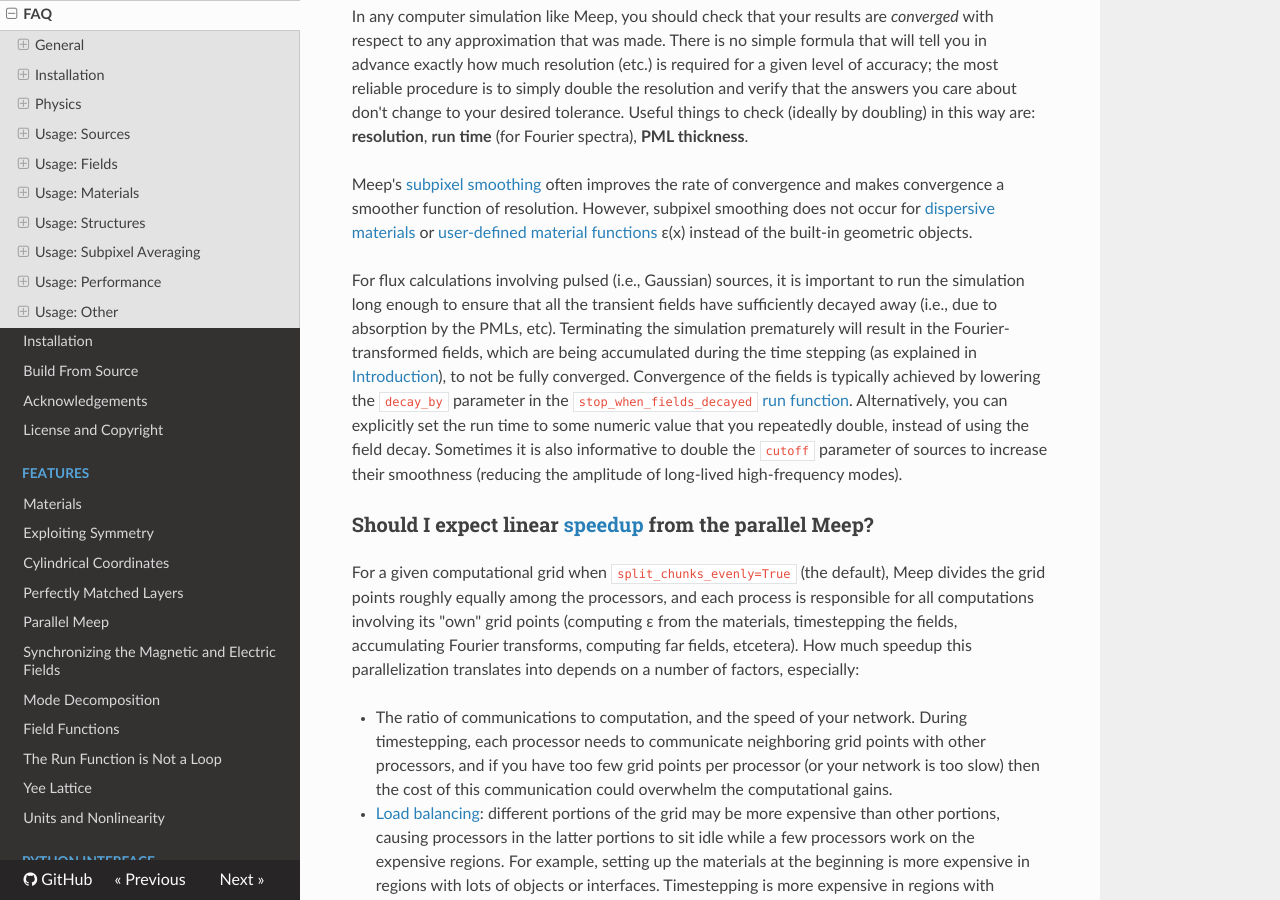
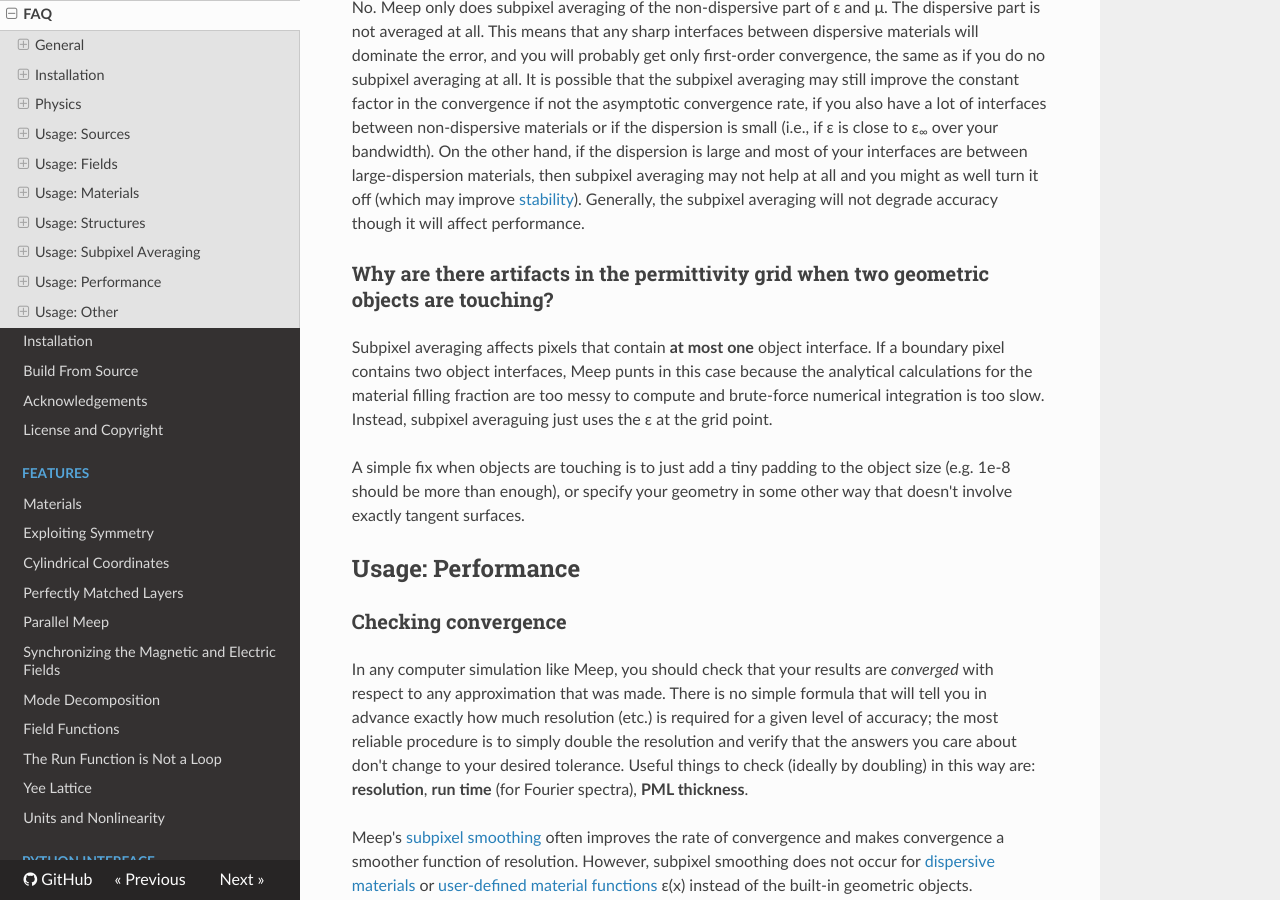
Before and after one commit to NanoComp/meep, an MkDocs documentation site: the page built from doc/docs/FAQ.md, in a window 1280 px wide and 900 px high, scrolled down 17192 px. Built offline with MkDocs 1.6.1, drawn with Linux system fonts in a browser that asks for light colours; nearby versions of some CDN libraries; formulas are drawn with MathJax 3; old or Windows-style settings are respelled for this version of MkDocs; some of the changed text lies outside the part shown.

Commit message:
add 1 FAQ and tweaks to docs

```diff
--- a/doc/docs/FAQ.md
+++ b/doc/docs/FAQ.md
@@ -154,13 +154,15 @@
 
 ### Why doesn't the continuous-wave (CW) source produce an exact single-frequency response?
 
-The [ContinuousSource](Python_User_Interface.md#continuoussource) does not produce an exact single-frequency response due to its [finite turn-on time](https://github.com/NanoComp/meep/blob/master/src/sources.cpp#L104-L122) which is described by a hyperbolic-tangent function. In the asymptotic limit, the resulting fields are the single-frequency response; it's just that if you Fourier transform the response over the *entire* simulation you will see a finite bandwidth due to the turn-on.
+The [ContinuousSource](Python_User_Interface.md#continuoussource) does not produce an exact single-frequency response $\exp(-i\omega t)$ due to its [finite turn-on time](https://github.com/NanoComp/meep/blob/master/src/sources.cpp#L104-L122) which is described by a hyperbolic-tangent function. In the asymptotic limit, the resulting fields are the single-frequency response; it's just that if you Fourier transform the response over the *entire* simulation you will see a finite bandwidth due to the turn-on.
 
 If the `width` is 0 (the default) then the source turns on sharply which creates high-frequency transient effects. Otherwise, the source turns on with a shape of (1 + tanh(t/`width` - `slowness`))/2. That is, the `width` parameter controls the width of the turn-on. The `slowness` parameter controls how far into the exponential tail of the tanh function the source turns on. The default `slowness` of 3.0 means that the source turns on at (1 + tanh(-3))/2 = 0.00247 of its maximum amplitude.  A larger value for `slowness` means that the source turns on even more gradually at the beginning (i.e., farther in the exponential tail). The effect of varying the two parameters `width` and `slowness` independently in the turn-on function is shown below.
 
 <center>
 ![](images/cwsrc_turnon.png)
 </center>
+
+Note: even if you have a continuous wave (CW) source at a frequency ω, the time dependence of the electric field after transients have died away won't necessarily be cos(ωt), because in general there is a phase difference between the current and the resulting fields. In general for a CW source you will eventually get fields proportional to cos(ωt-φ) for some phase φ which depends on the field component, the source position, and the surrounding geometry.
 
 ### Why does the amplitude of a point dipole source increase with resolution?
 
@@ -187,6 +189,8 @@
 
 In order to resolve two closely-spaced modes, in general it is preferable to run with a narrow bandwidth source around the frequency of interest to excite/analyze as few modes as possible and/or increase the run time to improve the frequency resolution. If you want to analyze an arbitrary spectrum, just use the Fourier transform as computed by [`dft_fields`](Python_User_Interface.md#field-computations).
 
+For a structure with two doubly-degenerate modes (e.g., a dipole-like mode or two counter-propagating modes in a ring resonator), the grid discretization will almost certainly break the degeneracy slightly. In this case, `Harminv` may find two *distinct* nearly-degenerate modes.
+
 Note: any real-valued signal consists of both positive and negative frequency components (with complex-conjugate amplitudes) in a Fourier domain decomposition into complex exponentials. `Harminv` usually is set up to find just one sign of the frequency, but occasionally converges to a negative-frequency component as well; these are just as meaningful as the positive frequencies.
 
 ### How do I compute the effective index of an eigenmode of a lossy waveguide?
@@ -201,7 +205,9 @@
 
 ### How do I compute the group velocity of a mode?
 
-There are two possible approaches for computing the group velocity: (1) compute the [band diagram](Python_Tutorials/Resonant_Modes_and_Transmission_in_a_Waveguide_Cavity.md#band-diagram) ω(**k**) using [`Harminv`](Python_User_Interface.md#harminv), fit it to a polynomial, and calculate its derivative using a [finite difference](https://en.wikipedia.org/wiki/Finite_difference), or (2) excite the mode using a narrowband pulse and compute the ratio of the flux to energy density.
+There are two possible approaches for manually computing the [group velocity](https://en.wikipedia.org/wiki/Group_velocity) dω(**k**)/d**k**: (1) compute the [dispersion relation](Python_Tutorials/Resonant_Modes_and_Transmission_in_a_Waveguide_Cavity.md#band-diagram) ω(**k**) using [`Harminv`](Python_User_Interface.md#harminv), fit it to a polynomial, and calculate its derivative using a [finite difference](https://en.wikipedia.org/wiki/Finite_difference) (i.e. [ω(**k**+Δ**k**)-ω(**k**-Δ**k**)]/(2Δ**k**)), or (2) excite the mode using a narrowband pulse and compute the ratio of the Poynting flux to electric-field energy density.
+
+For eigenmodes obtained using [mode decomposition](Python_User_Interface.md#mode-decomposition), the group velocities are computed automatically along with the mode coefficients.
 
 ### How do I compute the time average of the harmonic fields?
 
@@ -295,6 +301,12 @@
 
 No. Meep only does subpixel averaging of the non-dispersive part of ε and μ. The dispersive part is not averaged at all.  This means that any sharp interfaces between dispersive materials will dominate the error, and you will probably get only first-order convergence, the same as if you do no subpixel averaging at all. It is possible that the subpixel averaging may still improve the constant factor in the convergence if not the asymptotic convergence rate, if you also have a lot of interfaces between non-dispersive materials or if the dispersion is small (i.e., if ε is close to ε<sub>&#8734;</sub> over your bandwidth). On the other hand, if the dispersion is large and most of your interfaces are between large-dispersion materials, then subpixel averaging may not help at all and you might as well turn it off (which may improve [stability](#why-are-the-fields-blowing-up-in-my-simulation)). Generally, the subpixel averaging will not degrade accuracy though it will affect performance.
 
+### Why are there artifacts in the permittivity grid when two geometric objects are touching?
+
+Subpixel averaging affects pixels that contain **at most one** object interface. If a boundary pixel contains two object interfaces, Meep punts in this case because the analytical calculations for the material filling fraction are too messy to compute and brute-force numerical integration is too slow. Instead, subpixel averaguing just uses the ε at the grid point.
+
+A simple fix when objects are touching is to just add a tiny padding to the object size (e.g. 1e-8 should be more than enough), or specify your geometry in some other way that doesn't involve exactly tangent surfaces.
+
 Usage: Performance
 ----------------------------
 
```
Also changed, not shown: doc/docs/Python_Tutorials/Eigenmode_Source.md (+2 -2 lines), doc/docs/Scheme_Tutorials/Eigenmode_Source.md (+2 -2 lines).
